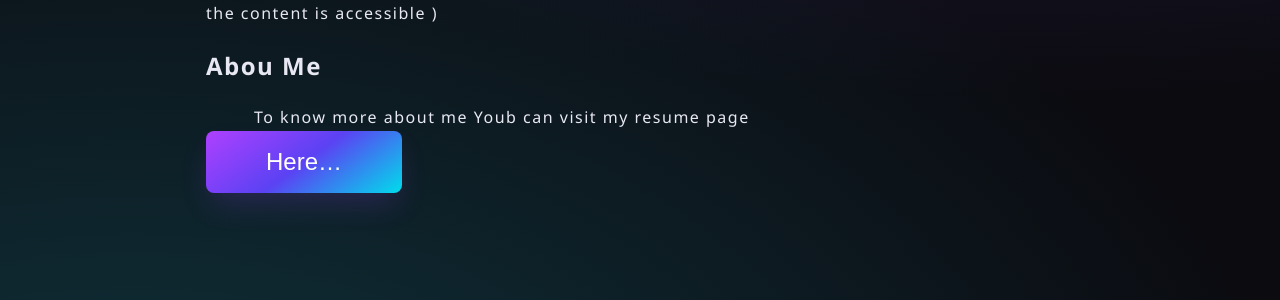
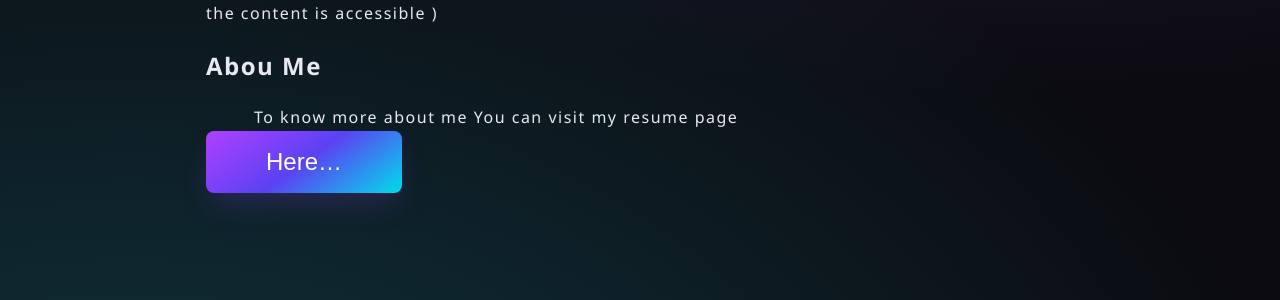
Before and after one commit to amalbenny/amalbenny.github.io, a Jekyll site: the page built from about.markdown, in a window 1280 px wide. Shown: the part 411-711 px from the top of the page. Built offline with Jekyll 4.4.1, drawn with Linux system fonts in a browser that asks for light colours.

Commit message:
Fix typo in 'About Me' section

```diff
--- a/about.markdown
+++ b/about.markdown
@@ -10,5 +10,4 @@ The project A.L.YO.D. ( Adaptive Learning Yggdrasil Operating Domain ) was origi
 This Website is designed to help you navigate through my lifetime works and for more collaboration operations. ( Keep in mind: This Website is still in design phase, so not entirety of the content is accessible )
 
 ## Abou Me
- To know more about me Youb can visit my resume page
-<button class="button-63" role="button" onclick="location.href = 'https://alyod.tech/assets/documents/resume';">Here...</button>
+ To know more about me You can visit my resume page <button class="button-63" role="button" onclick="location.href = 'https://alyod.tech/assets/documents/resume';">Here...</button>
```
